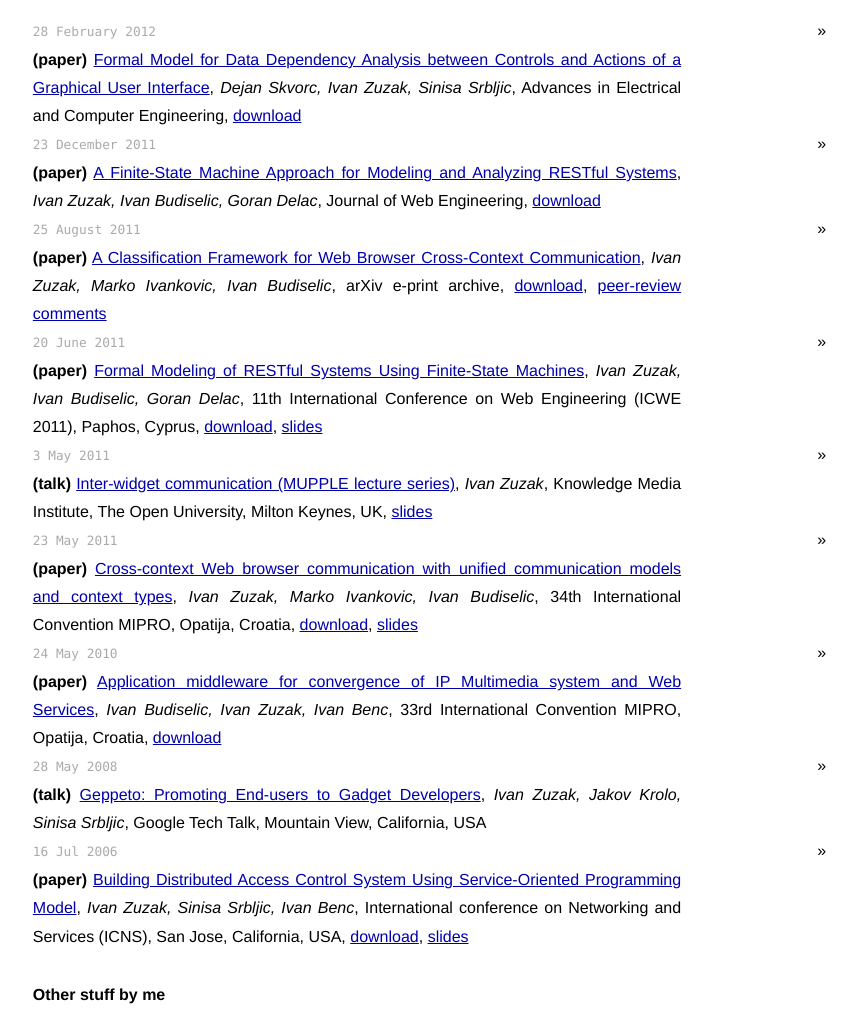
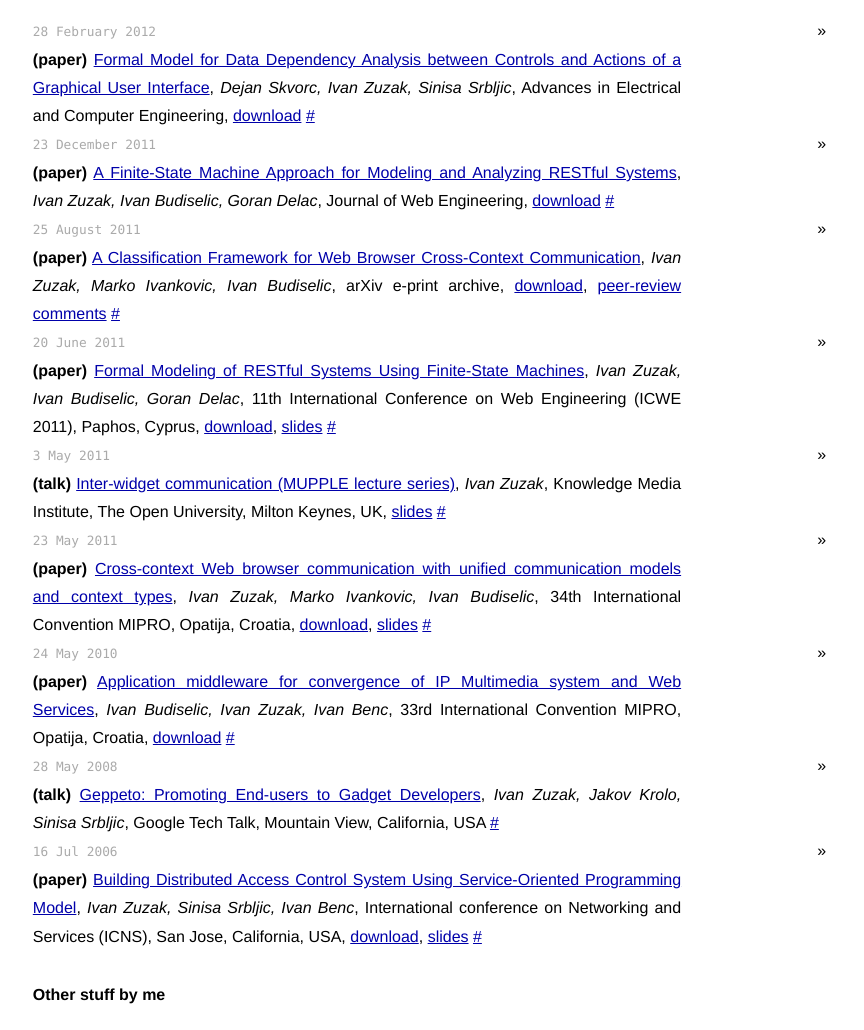
Before and after one commit to izuzak/izuzak.github.com, a Jekyll site: the page built from index.html, in a window 1280 px wide and 1400 px high, scrolled down 1693 px. Shown: the part 187-1217 px from the top of the window, without its empty margins (207-1071 px from the left). Built offline with Jekyll 4.4.1, drawn with Linux system fonts in a browser that asks for light colours; Markdown is read by kramdown in place of the engine named in the settings; comment, search, counter and statistics services are not loaded.

Commit message:
add hash links for talks and papers

```diff
--- a/index.html
+++ b/index.html
@@ -164,10 +164,10 @@ talks:
   <h1>Talks and papers</h1>
   <ul class="posts">
     {% for talk in page.talks %}
-      <li>
+      <li id="talk{{forloop.rindex}}">
         <div class="first"><span>{{ talk.date }}</span></div>
         <div class="sep"> &raquo; </div>
-        <div class="second"><b>({{talk.type}})</b> <a href="{{talk.url}}">{{ talk.title }}</a>, <i>{{ talk.authors }}</i>, {{ talk.place }}{% if talk.download %}, <a onClick="javascript: _gaq.push(['_trackPageview', '{{talk.download}}']);" href="{{ talk.download }}">download</a>{% endif %}{% if talk.slides %}, <a onClick="javascript: _gaq.push(['_trackPageview', '{{talk.slides}}']);" href="{{ talk.slides }}">slides</a> {% endif %}{% if talk.review %}, <a onClick="javascript: _gaq.push(['_trackPageview', '{{talk.review}}']);" href="{{ talk.review }}">peer-review comments</a> {% endif %} </div>
+        <div class="second"><b>({{talk.type}})</b> <a href="{{talk.url}}">{{ talk.title }}</a>, <i>{{ talk.authors }}</i>, {{ talk.place }}{% if talk.download %}, <a onClick="javascript: _gaq.push(['_trackPageview', '{{talk.download}}']);" href="{{ talk.download }}">download</a>{% endif %}{% if talk.slides %}, <a onClick="javascript: _gaq.push(['_trackPageview', '{{talk.slides}}']);" href="{{ talk.slides }}">slides</a> {% endif %}{% if talk.review %}, <a onClick="javascript: _gaq.push(['_trackPageview', '{{talk.review}}']);" href="{{ talk.review }}">peer-review comments</a> {% endif %} <a href="#talk{{forloop.rindex}}">#</a></div>
       </li>
     {% endfor %}
   </ul>
```
